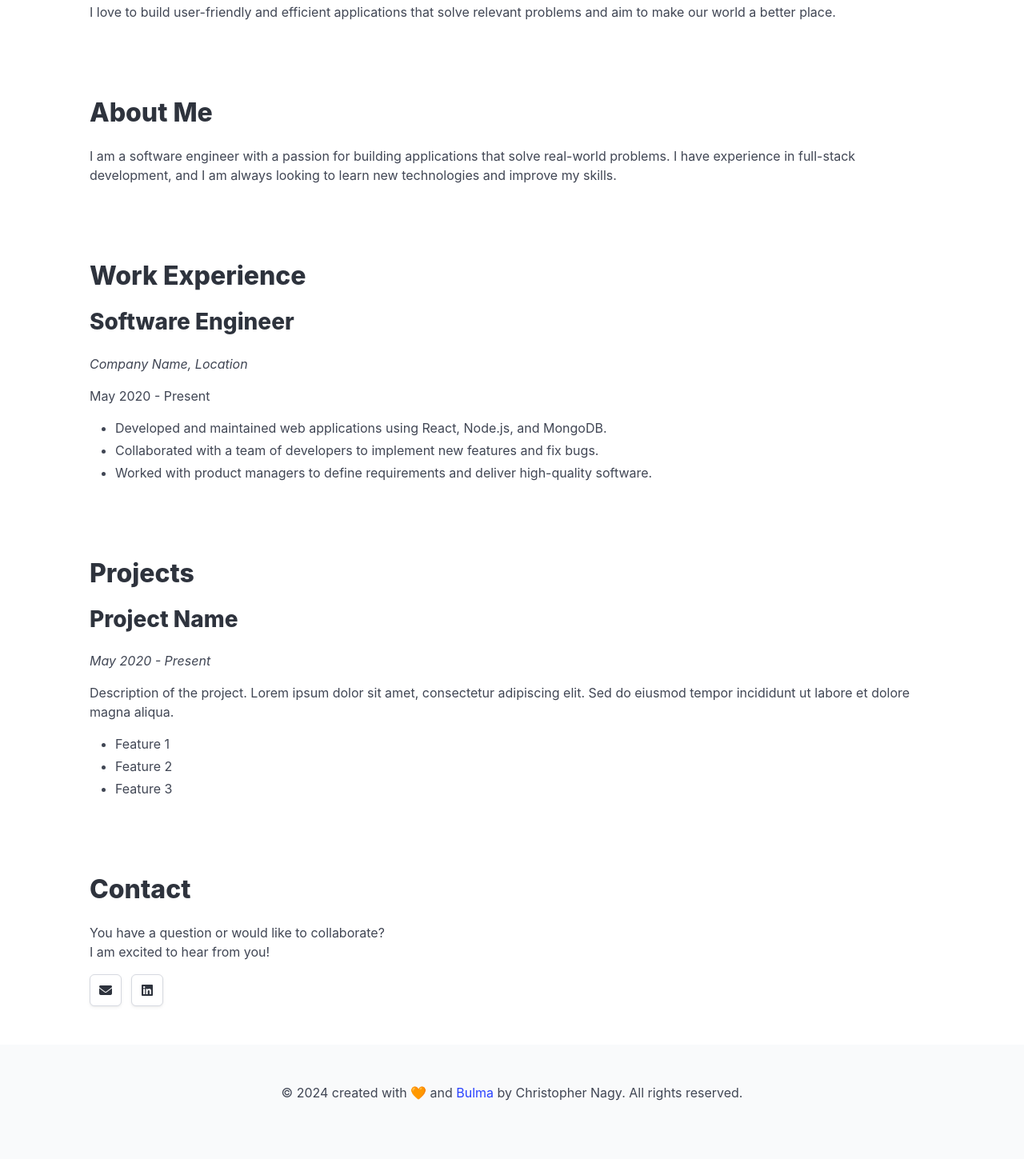
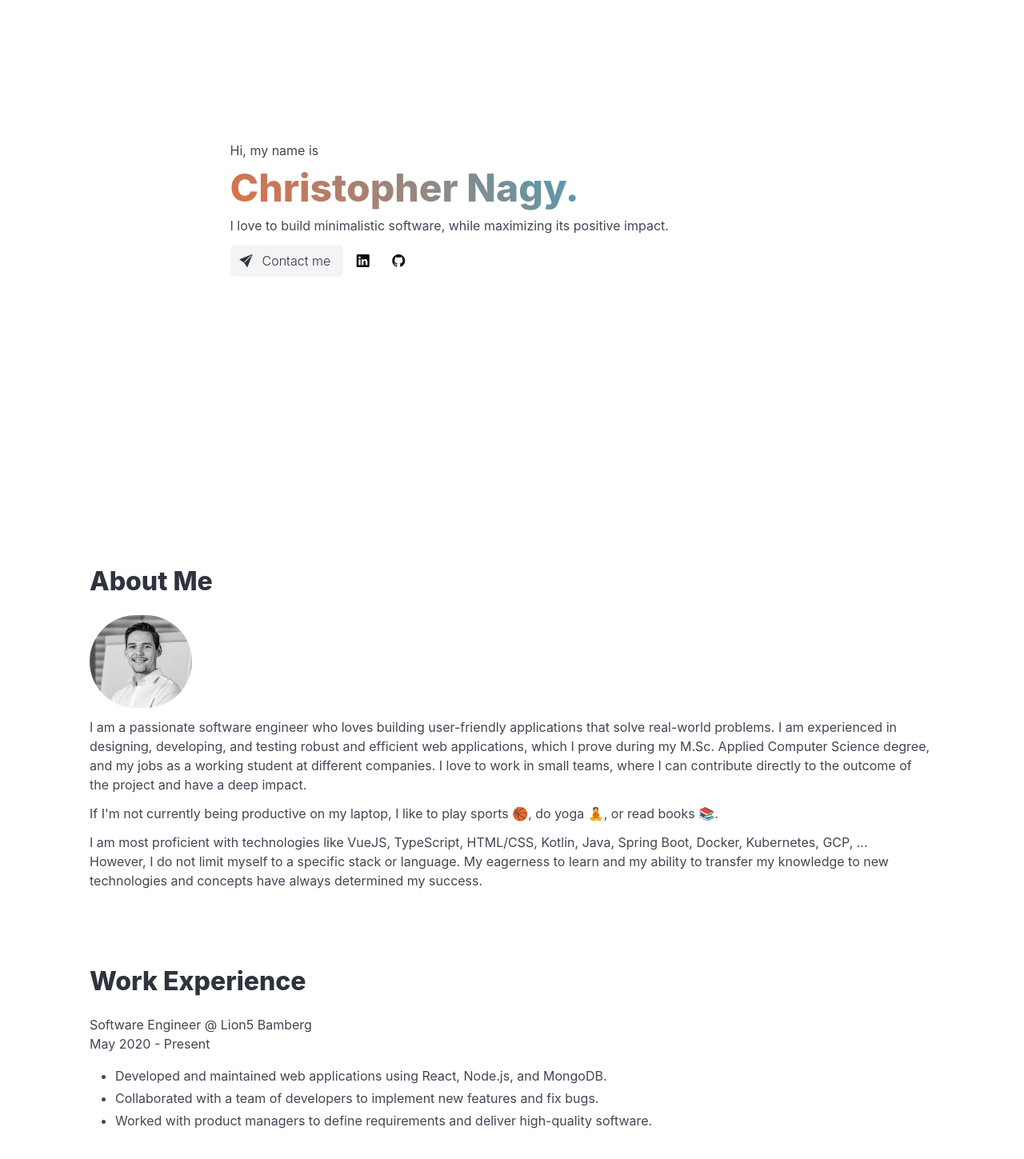
Before and after one commit to nagychris/nagychris.github.io, a plain HTML site: page index.html in a window 1280 px wide. Shown: the part 191-1640 px from the top of the page at 80% size. Drawn offline with nearby package versions, Linux system fonts and the light colour scheme.

Commit message:
change home and add about me section

```diff
--- a/index.html
+++ b/index.html
@@ -3,12 +3,14 @@
     <head>
         <meta charset="UTF-8" />
         <meta name="viewport" content="width=device-width, initial-scale=1.0" />
+        <link
+            rel="stylesheet"
+            href="https://cdn.jsdelivr.net/npm/bootstrap-icons@1.11.3/font/bootstrap-icons.min.css"
+        />
         <link rel="stylesheet" href="styles/bulma.min.css" />
+        <link rel="stylesheet" href="styles/theme.css" />
+        <link rel="stylesheet" href="styles/main.css" />
         <script src="scripts/navbar.js"></script>
-        <script
-            src="https://kit.fontawesome.com/503fd82dc5.js"
-            crossorigin="anonymous"
-        ></script>
         <title>Christopher Nagy's Portfolio</title>
     </head>
     <body>
@@ -33,7 +35,7 @@
             </div>
             <div id="navbar" class="navbar-menu">
                 <div class="navbar-start">
-                    <a class="navbar-item" href="#hero"> Home </a>
+                    <a class="navbar-item" href="#"> Home </a>
                     <a class="navbar-item" href="#about"> About </a>
                     <a class="navbar-item" href="#work"> Work </a>
                     <a class="navbar-item" href="#projects"> Projects </a>
@@ -44,11 +46,16 @@
                     <div class="navbar-item">
                         <div class="buttons">
                             <a
-                                class="button is-primary"
+                                class="button is-light"
                                 href="public/christopher-nagy-resume.pdf"
                                 download="christopher-nagy-resume.pdf"
                             >
-                                Resume
+                                <span class="icon-text">
+                                    <span class="icon">
+                                        <i class="bi bi-download"></i>
+                                    </span>
+                                    <span>Resume</span>
+                                </span>
                             </a>
                         </div>
                     </div>
@@ -57,26 +64,86 @@
         </nav>
 
         <main>
-            <section class="hero container" id="hero">
+            <section class="hero is-fullheight">
                 <div class="hero-body">
+                    <div class="container is-max-tablet animate appear">
                         <p>Hi, my name is</p>
-                    <p class="title my-2 is-size-1">Christopher Nagy.</p>
-                    <p>
-                        I love to build user-friendly and efficient applications
-                        that solve relevant problems and aim to make our world a
-                        better place.
+                        <p
+                            class="title my-1 py-1 is-size-1-tablet gradient-color animate appear delay-2"
+                        >
+                            Christopher Nagy.
                         </p>
+                        <p class="mb-3">
+                            I love to build minimalistic software, while
+                            maximizing its positive impact.
+                        </p>
+                        <a
+                            class="button is-light"
+                            href="mailto:christopher_nagy@icloud.com"
+                        >
+                            <span class="icon-text">
+                                <span class="icon">
+                                    <i class="bi bi-send-fill"></i>
+                                </span>
+                                <span>Contact me</span>
+                            </span>
+                        </a>
+                        <a
+                            class="button is-white"
+                            href="https://linkedin.com/in/nagychristopher"
+                            target="_blank"
+                        >
+                            <span class="icon">
+                                <i class="bi bi-linkedin"></i>
+                            </span>
+                        </a>
+                        <a
+                            class="button is-white"
+                            href="https://github.com/nagychris"
+                            target="_blank"
+                        >
+                            <span class="icon">
+                                <i class="bi bi-github"></i>
+                            </span>
+                        </a>
+                    </div>
                 </div>
             </section>
 
             <section class="container">
                 <div class="section" id="about">
                     <h1 class="title">About Me</h1>
+                    <figure class="image is-128x128">
+                        <img
+                            class="is-rounded"
+                            src="public/christopher-photo.png"
+                        />
+                    </figure>
+                    <p class="mb-3">
+                        I am a passionate software engineer who loves building
+                        user-friendly applications that solve real-world
+                        problems. I am experienced in designing, developing, and
+                        testing robust and efficient web applications, which I
+                        prove during my M.Sc. Applied Computer Science degree,
+                        and my jobs as a working student at different companies.
+                        I love to work in small teams, where I can contribute
+                        directly to the outcome of the project and have a deep
+                        impact.
+                    </p>
+                    <p class="mb-3">
+                        If I'm not currently being productive on my laptop, I
+                        like to play sports 🏀, do yoga 🧘, or read books 📚.
+                    </p>
                     <p>
-                        I am a software engineer with a passion for building
-                        applications that solve real-world problems. I have
-                        experience in full-stack development, and I am always
-                        looking to learn new technologies and improve my skills.
+                        I am most proficient with technologies like VueJS,
+                        TypeScript, HTML/CSS, Kotlin, Java, Spring Boot, Docker,
+                        Kubernetes, GCP, ...
+                    </p>
+                    <p>
+                        However, I do not limit myself to a specific stack or
+                        language. My eagerness to learn and my ability to
+                        transfer my knowledge to new technologies and concepts
+                        have always determined my success.
                     </p>
                 </div>
             </section>
@@ -85,9 +152,9 @@
                 <div class="section" id="work">
                     <h1 class="title">Work Experience</h1>
                     <div class="content">
-                        <h2 class="subtitle">Software Engineer</h2>
-                        <p class="is-italic">Company Name, Location</p>
-                        <p>May 2020 - Present</p>
+                        <span>Software Engineer @ Lion5</span>
+                        <span>Bamberg</span>
+                        <p class="is-mono">May 2020 - Present</p>
                         <ul>
                             <li>
                                 Developed and maintained web applications using
@@ -135,27 +202,35 @@
                             <br />
                             I am excited to hear from you!
                         </p>
-                        <div class="level">
-                            <div class="level-left">
                         <a
-                                    class="button"
+                            class="button is-light"
                             href="mailto:christopher_nagy@icloud.com"
                         >
+                            <span class="icon-text">
                                 <span class="icon">
-                                        <i class="fas fa-envelope"></i>
+                                    <i class="bi bi-send-fill"></i>
+                                </span>
+                                <span>Contact me</span>
                             </span>
                         </a>
                         <a
-                                    class="button"
-                                    href="https://www.linkedin.com/in/nagychristopher"
+                            class="button is-white"
+                            href="https://linkedin.com/in/nagychristopher"
                             target="_blank"
                         >
                             <span class="icon">
-                                        <i class="fab fa-linkedin"></i>
+                                <i class="bi bi-linkedin"></i>
                             </span>
                         </a>
-                            </div>
-                        </div>
+                        <a
+                            class="button is-white"
+                            href="https://github.com/nagychris"
+                            target="_blank"
+                        >
+                            <span class="icon">
+                                <i class="bi bi-github"></i>
+                            </span>
+                        </a>
                     </div>
                 </div>
             </section>
@@ -166,7 +241,9 @@
                 <p>
                     © 2024 created with 🧡 and
                     <a href="https://www.bulma.io" target="_blank">Bulma</a> by
-                    Christopher Nagy. All rights reserved.
+                    Christopher Nagy. Icons from
+                    <a href="https://icons.getbootstrap.com">Bootstrap Icons</a
+                    >.
                 </p>
             </div>
         </footer>
--- a/scripts/navbar.js
+++ b/scripts/navbar.js
@@ -1,20 +1,27 @@
+// source adapted from https://bulma.io/documentation/components/navbar/
 document.addEventListener('DOMContentLoaded', () => {
-    // Get all "navbar-burger" elements
-    const $navbarBurgers = Array.prototype.slice.call(
-        document.querySelectorAll('.navbar-burger'),
-        0
-    );
+    // Get "navbar-burger" element
+    const $navbarBurgers = document.querySelectorAll('.navbar-burger');
+    const navbarBurgerEl = $navbarBurgers[0];
+    // Get "navbar-menu" element from the "data-target" attribute
+    const target = navbarBurgerEl.dataset.target;
+    const navbarMenuEl = document.getElementById(target);
 
-    // Add a click event on each of them
-    $navbarBurgers.forEach((el) => {
+    navbarBurgerEl.addEventListener('click', () => {
+        toggleNavBar(navbarBurgerEl, navbarMenuEl);
+    });
+
+    // Get all "navbar-item" elements and toggle navBar on click
+    const $navbarLinks = document.querySelectorAll('.navbar-item');
+    $navbarLinks.forEach((el) => {
         el.addEventListener('click', () => {
-            // Get the target from the "data-target" attribute
-            const target = el.dataset.target;
-            const $target = document.getElementById(target);
-
-            // Toggle the "is-active" class on both the "navbar-burger" and the "navbar-menu"
-            el.classList.toggle('is-active');
-            $target.classList.toggle('is-active');
+            toggleNavBar(navbarBurgerEl, navbarMenuEl);
         });
     });
 });
+
+const toggleNavBar = (navbarBurgerEl, navbarMenuEl) => {
+    // Toggle the "is-active" class on both the "navbar-burger" and the "navbar-menu"
+    navbarBurgerEl.classList.toggle('is-active');
+    navbarMenuEl.classList.toggle('is-active');
+};
--- /dev/null
+++ b/styles/main.css
@@ -0,0 +1,35 @@
+/* Custom CSS */
+* {
+    scroll-behavior: smooth;
+}
+
+.gradient-color {
+    background: -webkit-linear-gradient(45deg, var(--bulma-primary), var(--bulma-link));
+    -webkit-background-clip: text;
+    -webkit-text-fill-color: transparent;
+}
+
+/* make navbar links centered */
+.navbar-start {
+    flex-grow: 1;
+    justify-content: center;
+}
+
+.button {
+    font-weight: 300;
+}
+
+.animate.appear {
+    animation-duration: 0.5s;
+    animation-name: animate-appear;
+    animation-timing-function: cubic-bezier(.26, .53, .74, 1.48);
+  }
+
+  @keyframes animate-appear {
+    0% {
+      opacity: 0;
+    }
+    100% {
+      opacity: 1;
+    }
+  }
--- /dev/null
+++ b/styles/theme.css
@@ -0,0 +1,13 @@
+/* Theme Colors Overrides */
+/* --------------------- */
+:root {
+    /* Primary: #E76F51 */
+    --bulma-primary-h: 16deg;
+    --bulma-primary-s: 72%;
+    --bulma-primary-l: 58%;
+
+    /* Link: #219EBC */
+    --bulma-link-h: 195deg;
+    --bulma-link-s: 100%;
+    --bulma-link-l: 47%;
+}
```
Also changed, not shown: public/christopher-photo.png (added). Lines whose indentation alone changed are shown as unchanged.
